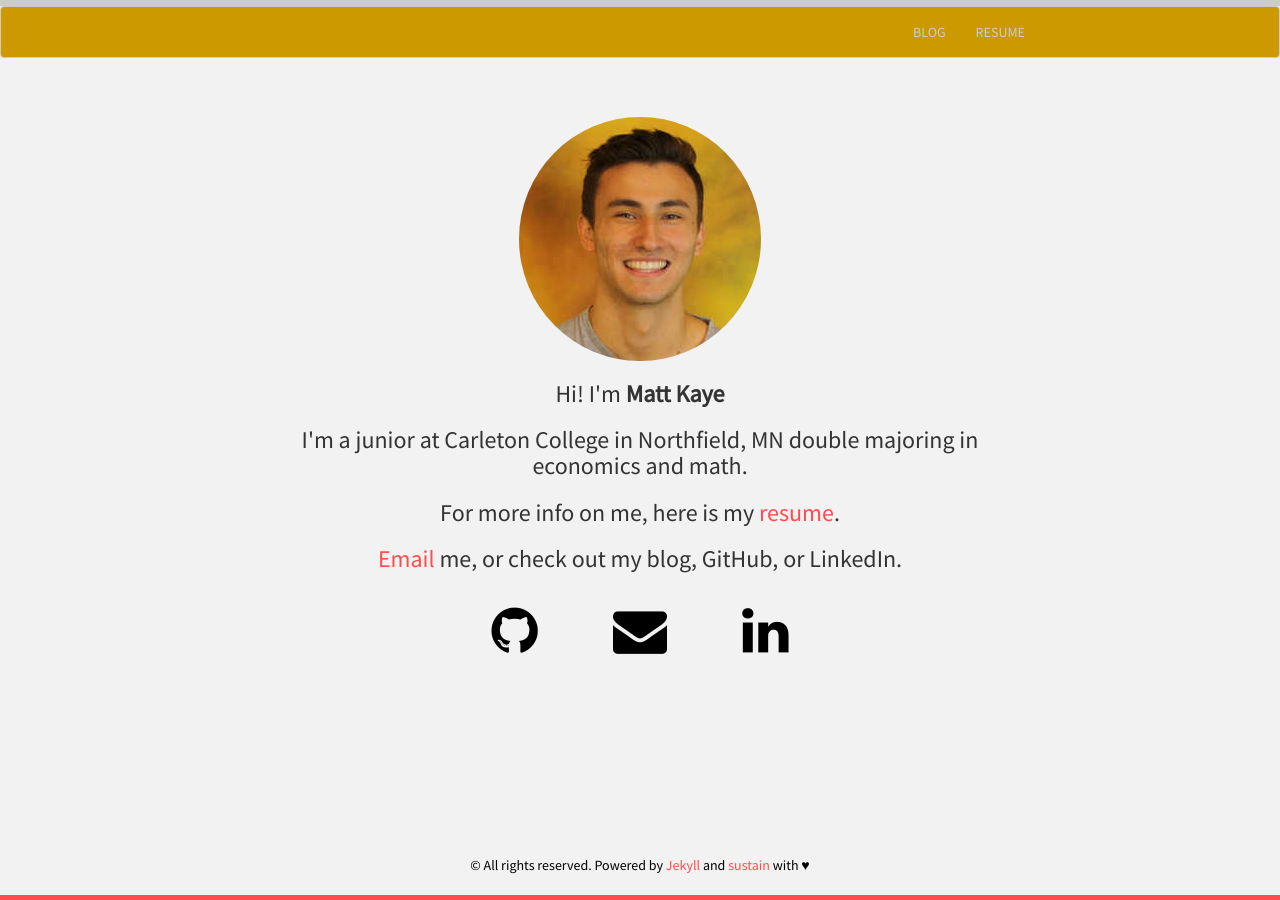
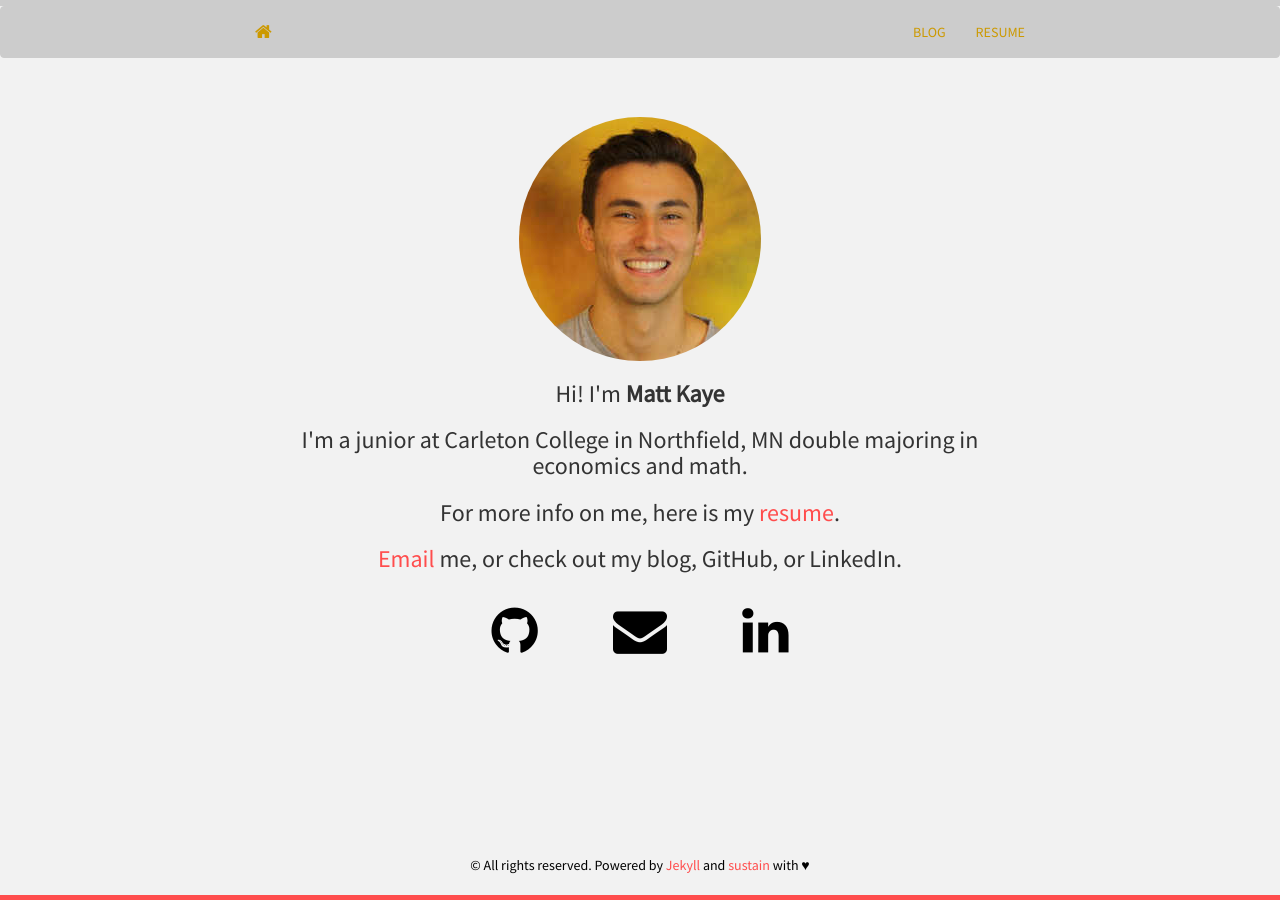
Before and after one commit to mrkaye97/mrkaye97.github.io, a Jekyll site: the page built from index.html, in a window 1280 px wide. Built offline with Jekyll 4.4.1, drawn with Linux system fonts in a browser that asks for light colours; nearby versions of some CDN libraries; the list of posts is cut into pages by our own code.

Commit message:
Update main.css

```diff
--- a/static/css/main.css
+++ b/static/css/main.css
@@ -26,7 +26,7 @@
   margin-bottom: 10px;
 }
 .navbar-default {
-  background-color: #cc9900;
+  background-color: #cccccc;
   border-color: #cccccc;
 }
 .navbar-default .navbar-brand {
@@ -39,7 +39,7 @@
   color: #000000;
 }
 .navbar-default .navbar-nav > li > a {
-  color: #cccccc;
+  color: #cc9900;
 }
 .navbar-default .navbar-nav > li > a:hover, .navbar-default .navbar-nav > li > a:focus { /*color of buttons on navbar when selected*/
   color: #000000;
```
